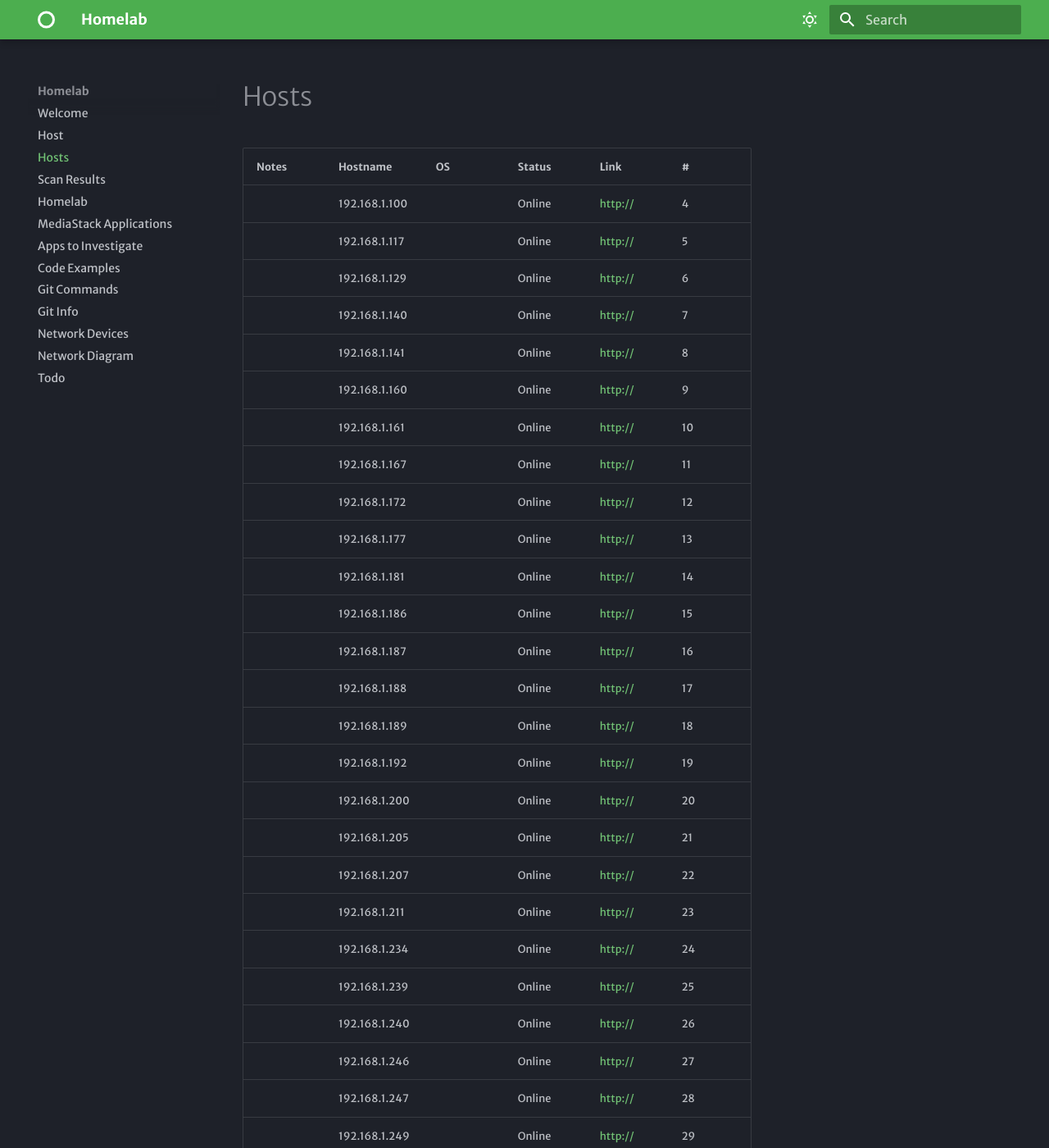
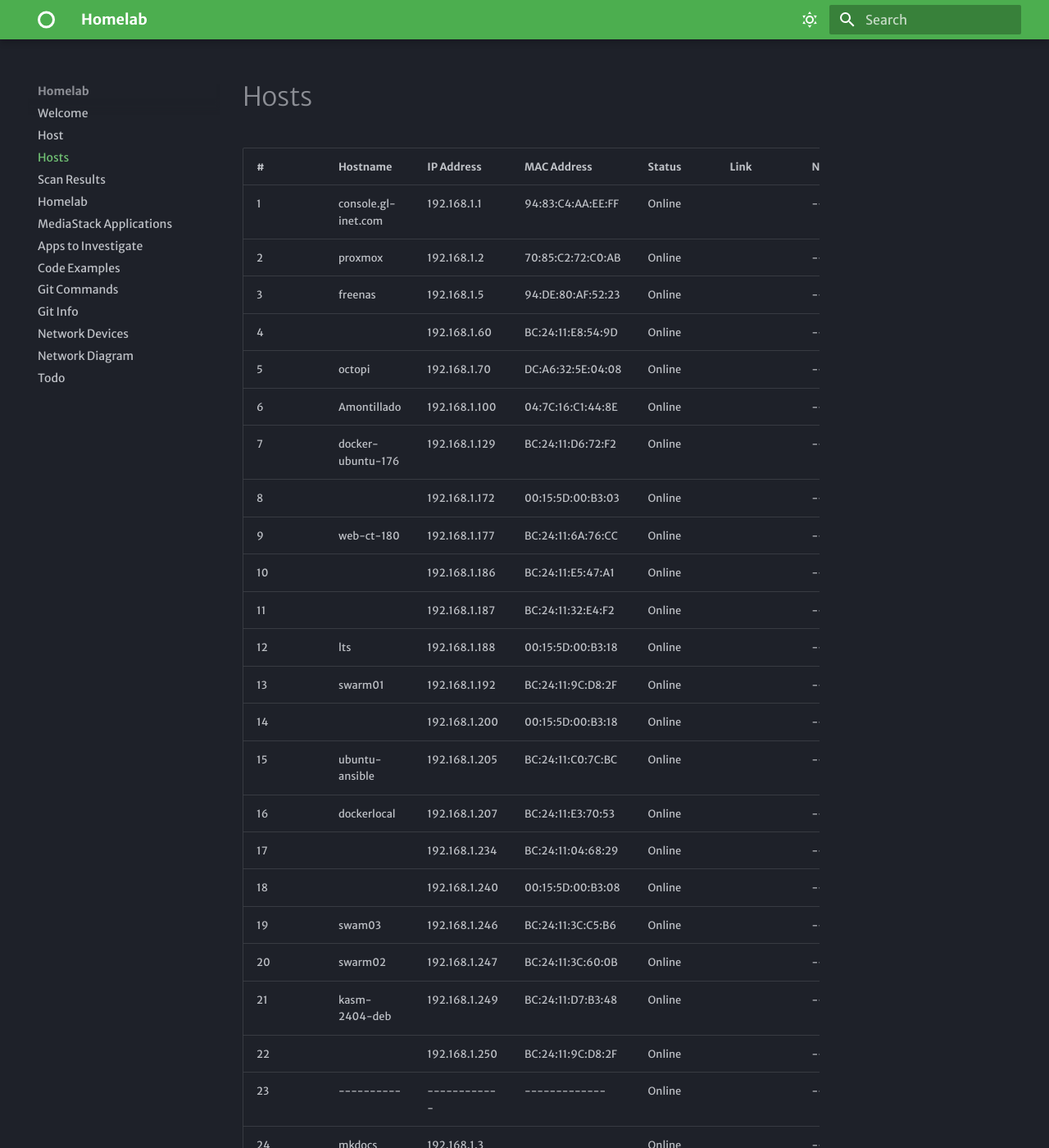
Before and after one commit to christ0pher0/mkdocs_dev_material, an MkDocs documentation site: the page built from docs/hosts.md, in a window 1280 px wide and 1400 px high. Shown: the whole window at 82% size. Built offline with MkDocs 1.6.1 and Material for MkDocs 9.7.7, drawn with Linux system fonts in a browser that asks for light colours; some web fonts are replaced; some of the changed text lies outside the part shown.

```diff
--- a/docs/hosts.md
+++ b/docs/hosts.md
@@ -1,35 +1,28 @@
 # Hosts
 
-| Notes | Hostname | OS | Status | Link | # |
-|-------|----------|----|--------|------|---|
-| | 192.168.1.100 |  | Online | [http://](http://) | 4 |
-| | 192.168.1.117 |  | Online | [http://](http://) | 5 |
-| | 192.168.1.129 |  | Online | [http://](http://) | 6 |
-| | 192.168.1.140 |  | Online | [http://](http://) | 7 |
-| | 192.168.1.141 |  | Online | [http://](http://) | 8 |
-| | 192.168.1.160 |  | Online | [http://](http://) | 9 |
-| | 192.168.1.161 |  | Online | [http://](http://) | 10 |
-| | 192.168.1.167 |  | Online | [http://](http://) | 11 |
-| | 192.168.1.172 |  | Online | [http://](http://) | 12 |
-| | 192.168.1.177 |  | Online | [http://](http://) | 13 |
-| | 192.168.1.181 |  | Online | [http://](http://) | 14 |
-| | 192.168.1.186 |  | Online | [http://](http://) | 15 |
-| | 192.168.1.187 |  | Online | [http://](http://) | 16 |
-| | 192.168.1.188 |  | Online | [http://](http://) | 17 |
-| | 192.168.1.189 |  | Online | [http://](http://) | 18 |
-| | 192.168.1.192 |  | Online | [http://](http://) | 19 |
-| | 192.168.1.200 |  | Online | [http://](http://) | 20 |
-| | 192.168.1.205 |  | Online | [http://](http://) | 21 |
-| | 192.168.1.207 |  | Online | [http://](http://) | 22 |
-| | 192.168.1.211 |  | Online | [http://](http://) | 23 |
-| | 192.168.1.234 |  | Online | [http://](http://) | 24 |
-| | 192.168.1.239 |  | Online | [http://](http://) | 25 |
-| | 192.168.1.240 |  | Online | [http://](http://) | 26 |
-| | 192.168.1.246 |  | Online | [http://](http://) | 27 |
-| | 192.168.1.247 |  | Online | [http://](http://) | 28 |
-| | 192.168.1.249 |  | Online | [http://](http://) | 29 |
-| | 192.168.1.250 |  | Online | [http://](http://) | 30 |
-| | 192.168.1.3 |  | Online | [http://](http://) | 31 |
-| | 192.168.1.5 |  | Online | [http://](http://) | 1 |
-| | 192.168.1.60 |  | Online | [http://](http://) | 2 |
-| | 192.168.1.70 |  | Online | [http://](http://) | 3 |
+| # | Hostname | IP Address | MAC Address | Status | Link | Notes |
+|---|----------|------------|------------|--------|------|-------|
+| 1 | console.gl-inet.com | 192.168.1.1 | 94:83:C4:AA:EE:FF | Online |  | ------ |
+| 2 | proxmox | 192.168.1.2 | 70:85:C2:72:C0:AB | Online |  | ------ |
+| 3 | freenas | 192.168.1.5 | 94:DE:80:AF:52:23 | Online |  | ------ |
+| 4 |  | 192.168.1.60 | BC:24:11:E8:54:9D | Online |  | ------ |
+| 5 | octopi | 192.168.1.70 | DC:A6:32:5E:04:08 | Online |  | ------ |
+| 6 | Amontillado | 192.168.1.100 | 04:7C:16:C1:44:8E | Online |  | ------ |
+| 7 | docker-ubuntu-176 | 192.168.1.129 | BC:24:11:D6:72:F2 | Online |  | ------ |
+| 8 |  | 192.168.1.172 | 00:15:5D:00:B3:03 | Online |  | ------ |
+| 9 | web-ct-180 | 192.168.1.177 | BC:24:11:6A:76:CC | Online |  | ------ |
+| 10 |  | 192.168.1.186 | BC:24:11:E5:47:A1 | Online |  | ------ |
+| 11 |  | 192.168.1.187 | BC:24:11:32:E4:F2 | Online |  | ------ |
+| 12 | lts | 192.168.1.188 | 00:15:5D:00:B3:18 | Online |  | ------ |
+| 13 | swarm01 | 192.168.1.192 | BC:24:11:9C:D8:2F | Online |  | ------ |
+| 14 |  | 192.168.1.200 | 00:15:5D:00:B3:18 | Online |  | ------ |
+| 15 | ubuntu-ansible | 192.168.1.205 | BC:24:11:C0:7C:BC | Online |  | ------ |
+| 16 | dockerlocal | 192.168.1.207 | BC:24:11:E3:70:53 | Online |  | ------ |
+| 17 |  | 192.168.1.234 | BC:24:11:04:68:29 | Online |  | ------ |
+| 18 |  | 192.168.1.240 | 00:15:5D:00:B3:08 | Online |  | ------ |
+| 19 | swam03 | 192.168.1.246 | BC:24:11:3C:C5:B6 | Online |  | ------ |
+| 20 | swarm02 | 192.168.1.247 | BC:24:11:3C:60:0B | Online |  | ------ |
+| 21 | kasm-2404-deb | 192.168.1.249 | BC:24:11:D7:B3:48 | Online |  | ------ |
+| 22 |  | 192.168.1.250 | BC:24:11:9C:D8:2F | Online |  | ------ |
+| 23 | ---------- | ------------ | ------------- | Online |  | ------ |
+| 24 | mkdocs | 192.168.1.3 |  | Online |  | ------ |
```
Also changed, not shown: docs/scan_results.md (+4 -4 lines), docs/hosts_notes_backup.md (added), 2 other files.
